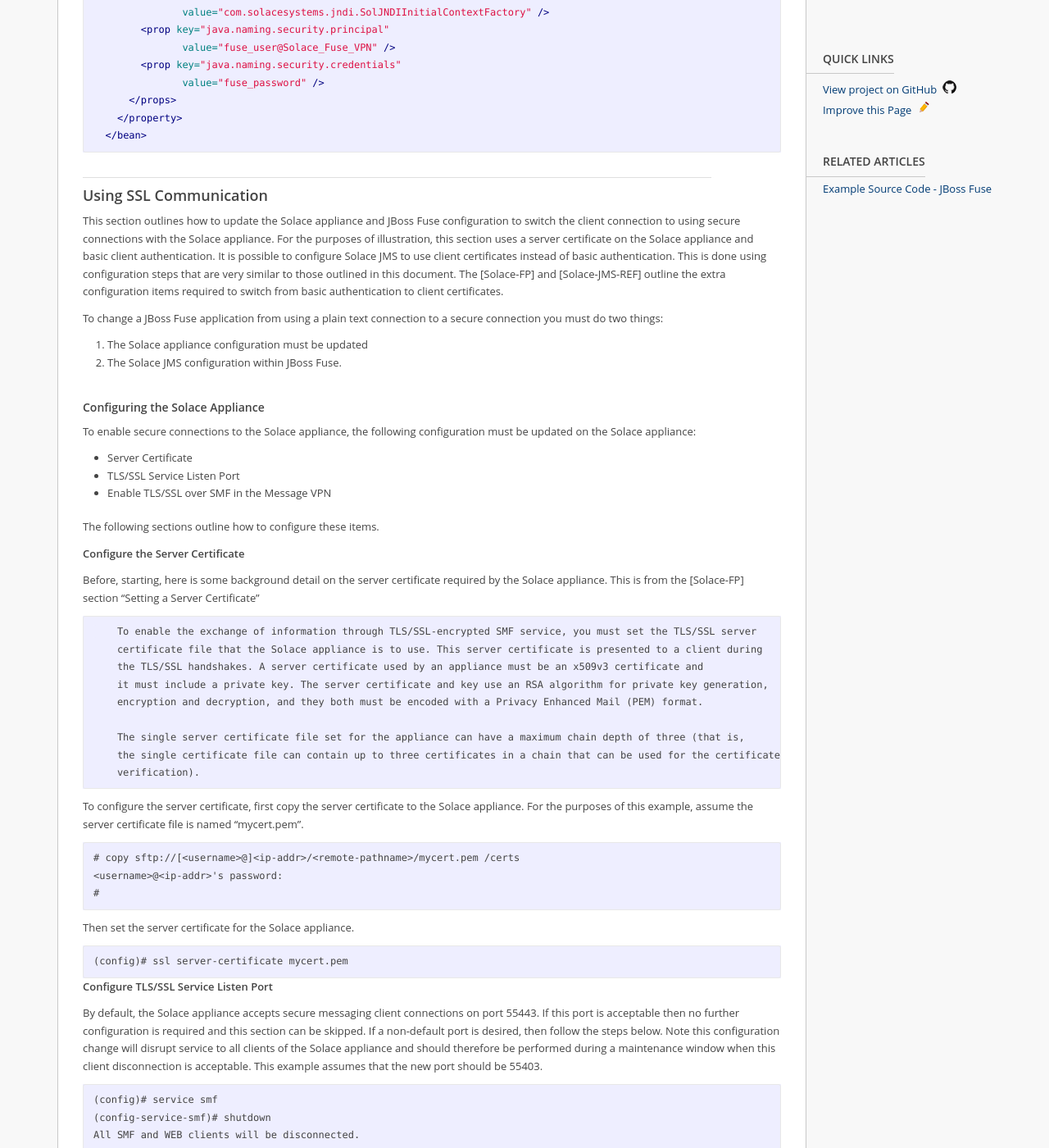
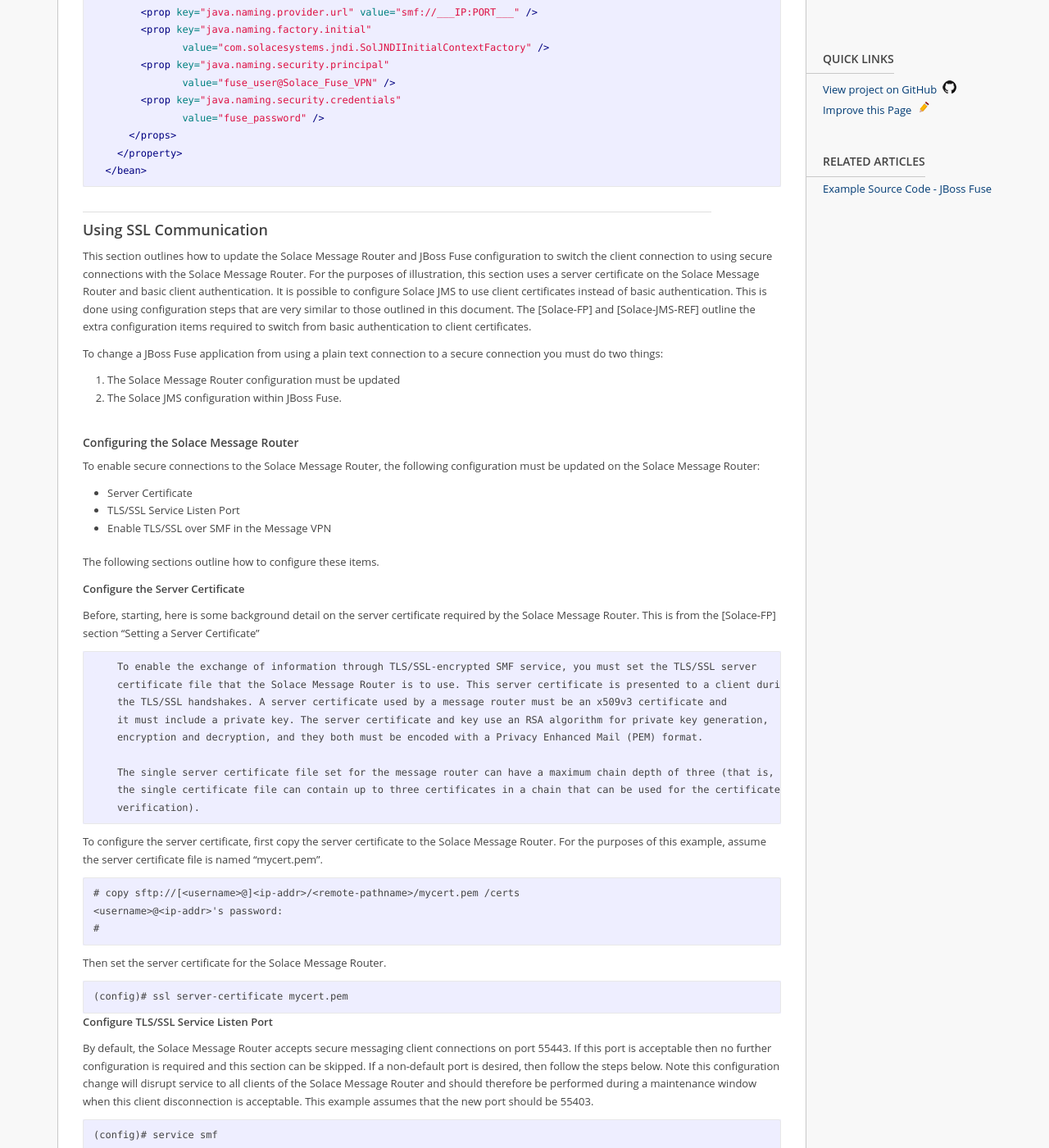
Before and after one commit to SolaceLabs/solace-integration-guides, a Jekyll site: the page built from docs/_guides/red-hat-jboss-fuse-v6.md, in a window 1280 px wide and 1400 px high, scrolled down 11401 px. Shown: the whole window at 82% size. Built offline with Jekyll 4.4.1, drawn with Linux system fonts in a browser that asks for light colours; some of the changed text lies outside the part shown.

Commit message:
Update naming to use Solace Message Router instead of appliance

````diff
--- a/docs/_guides/red-hat-jboss-fuse-v6.md
+++ b/docs/_guides/red-hat-jboss-fuse-v6.md
@@ -37,8 +37,8 @@
 
 This integration guide demonstrates how to configure JBoss Fuse to send and receive JMS messages using a shared JMS connection. Accomplishing this requires completion of the following steps:
 
-* Step 1 – Configuration of the Solace Appliance.
-* Step 2 – Configuring JBoss Fuse to connect to the Solace appliance.
+* Step 1 – Configuration of the Solace Message Router.
+* Step 2 – Configuring JBoss Fuse to connect to the Solace Message Router.
 * Step 3 – Configuring JBoss Fuse to send messages using Solace JMS.
 * Step 4 – Configuring JBoss Fuse to receive messages using Solace JMS.
 
@@ -48,7 +48,7 @@
 
 #### Solace Resources
 
-The following Solace appliance resources are required.
+The following Solace Message Router resources are required.
 
 <table>
     <tr>
@@ -59,7 +59,7 @@
     <tr>
     <td>Solace Message Router IP:Port</td>
     <td>__IP:Port__</td>
-    <td>The IP address and port of the Solace appliance message backbone. This is the address client’s use when connecting to the Solace appliance to send and receive message. This document uses a value of __IP:PORT__.</td>
+    <td>The IP address and port of the Solace Message Router message backbone. This is the address client’s use when connecting to the Solace Message Router to send and receive message. This document uses a value of __IP:PORT__.</td>
     </tr>
     <tr>
     <td>Message VPN</td>
@@ -114,21 +114,21 @@
     </tr>
 </table>
 
-### Step 1 – Configuring the Solace Appliance
+### Step 1 – Configuring the Solace Message Router
 
-The Solace appliance needs to be configured with the following configuration objects at a minimum to enable JMS to send and receive messages within JBoss Fuse:
+The Solace Message Router needs to be configured with the following configuration objects at a minimum to enable JMS to send and receive messages within JBoss Fuse:
 
-* A Message VPN, or virtual message broker, to scope the integration on the Solace appliance.
+* A Message VPN, or virtual message broker, to scope the integration on the Solace Message Router.
 * Client connectivity configurations like usernames and profiles
 * Guaranteed messaging endpoints for receiving messages.
-* Appropriate JNDI mappings enabling JMS clients to connect to the Solace appliance configuration.
+* Appropriate JNDI mappings enabling JMS clients to connect to the Solace Message Router configuration.
 
-For reference, the CLI commands in the following sections are from SolOS version 6.2 but will generally be forward compatible. For more details related to Solace appliance CLI see [Solace-CLI]. Wherever possible, default values will be used to minimize the required configuration. The CLI commands listed also assume that the CLI user has a Global Access Level set to Admin. For details on CLI access levels please see [Solace-FG] section “User Authentication and Authorization”.
+For reference, the CLI commands in the following sections are from SolOS version 6.2 but will generally be forward compatible. For more details related to Solace Message Router CLI see [Solace-CLI]. Wherever possible, default values will be used to minimize the required configuration. The CLI commands listed also assume that the CLI user has a Global Access Level set to Admin. For details on CLI access levels please see [Solace-FG] section “User Authentication and Authorization”.
 
-Also note that this configuration can also be easily performed using SolAdmin, Solace’s GUI management tool. This is in fact the recommended approach for configuring a Solace appliance. This document uses CLI as the reference to remain concise.
+Also note that this configuration can also be easily performed using SolAdmin, Solace’s GUI management tool. This is in fact the recommended approach for configuring a Solace Message Router. This document uses CLI as the reference to remain concise.
 
 #### Creating a Message VPN
-This section outlines how to create a message-VPN called “Solace_Fuse_VPN” on the Solace appliance with authentication disabled and 2GB of message spool quota for Guaranteed Messaging. This message-VPN name is required in JBoss Fuse configuration when connecting to the Solace messaging appliance. In practice appropriate values for authentication, message spool and other message-VPN properties should be chosen depending on the end application’s use case.
+This section outlines how to create a message-VPN called “Solace_Fuse_VPN” on the Solace Message Router with authentication disabled and 2GB of message spool quota for Guaranteed Messaging. This message-VPN name is required in JBoss Fuse configuration when connecting to the Solace Message Router. In practice appropriate values for authentication, message spool and other message-VPN properties should be chosen depending on the end application’s use case.
 
 ```
 (config)# create message-vpn Solace_Fuse_VPN
@@ -148,9 +148,9 @@
 
 #### Configuring Client Usernames & Profiles
 
-This section outlines how to update the default client-profile and how to create a client username for connecting to the Solace appliance. For the client-profile, it is important to enable guaranteed messaging for JMS messaging and transacted sessions if using transactions.
+This section outlines how to update the default client-profile and how to create a client username for connecting to the Solace Message Router. For the client-profile, it is important to enable guaranteed messaging for JMS messaging and transacted sessions if using transactions.
 
-The chosen client username of “fuse_user” will be required by JBoss Fuse when connecting to the Solace appliance.
+The chosen client username of “fuse_user” will be required by JBoss Fuse when connecting to the Solace Message Router.
 
 ```
 (config)# client-profile default message-vpn Solace_Fuse_VPN
@@ -185,7 +185,7 @@
 
 ### Setting up Solace JNDI References
 
-To enable the JMS clients to connect and look up the Queue destination required by JBoss Fuse, there are two JNDI objects required on the Solace appliance:
+To enable the JMS clients to connect and look up the Queue destination required by JBoss Fuse, there are two JNDI objects required on the Solace Message Router:
 
 * A connection factory: JNDI/CF/fuse
 * A queue destination: JNDI/Q/requests
@@ -254,7 +254,7 @@
 
 ##### Option 1: JBoss Fuse Configuration using Spring configuration file
 
-It is necessary to create and deploy a Spring XML configuration file under the JBoss Fuse deploy folder. The following is a sample Spring configuration showing necessary configuration in order to successfully connect to the Solace appliance. The XML configuration file can have any name, e.g.: spring.xml
+It is necessary to create and deploy a Spring XML configuration file under the JBoss Fuse deploy folder. The following is a sample Spring configuration showing necessary configuration in order to successfully connect to the Solace Message Router. The XML configuration file can have any name, e.g.: spring.xml
 
 ```xml
 <?xml version="1.0" encoding="UTF-8"?>
@@ -303,7 +303,7 @@
 </beans>
 ```
 
-The following table explains the configuration and its purpose when connecting to the Solace appliance.
+The following table explains the configuration and its purpose when connecting to the Solace Message Router.
 
 <table>
     <tr>
@@ -312,7 +312,7 @@
     </tr>
     <tr>
     <td>Solace.JndiTemplate</td>
-    <td>This template outlines general connection details for reaching the Solace JNDI hosted on the Solace appliance. The Solace JNDI is used to look up parameters for client connections and for destinations.</td>
+    <td>This template outlines general connection details for reaching the Solace JNDI hosted on the Solace Message Router. The Solace JNDI is used to look up parameters for client connections and for destinations.</td>
     </tr>
     <tr>
     <td>Solace.JndiObjectFactoryBean</td>
@@ -334,7 +334,7 @@
 
 ##### Option 2: JBoss Fuse Configuration using Blueprint configuration file
 
-Similarly to Option 1, it is necessary to create and deploy a Blueprint XML configuration file under the JBoss Fuse deploy folder. The following is a sample Blueprint configuration showing necessary configuration in order to successfully connect to the Solace appliance. The XML configuration file can have any name, e.g.: blueprint.xml
+Similarly to Option 1, it is necessary to create and deploy a Blueprint XML configuration file under the JBoss Fuse deploy folder. The following is a sample Blueprint configuration showing necessary configuration in order to successfully connect to the Solace Message Router. The XML configuration file can have any name, e.g.: blueprint.xml
 
 ```xml
 <?xml version="1.0" encoding="UTF-8"?>
@@ -458,12 +458,12 @@
 
 ## Working with Solace High Availability (HA)
 
-The [Solace-JMS-REF] section “Establishing Connection and Creating Sessions” provides details on how to enable the Solace JMS connection to automatically reconnect to the standby appliance in the case of a HA failover of a Solace appliance. By default Solace JMS connections will reconnect to the standby appliance in the case of an HA failover.
+The [Solace-JMS-REF] section “Establishing Connection and Creating Sessions” provides details on how to enable the Solace JMS connection to automatically reconnect to the standby message router in the case of a HA failover of a Solace Message Router. By default Solace JMS connections will reconnect to the standby message router in the case of an HA failover.
 
 In general the Solace documentation contains the following note regarding reconnection:
 
 ```
-    Note: When using HA redundant appliances, a fail-over from one appliance to its mate will typically
+    Note: When using HA redundant message routers, a fail-over from one message router to its mate will typically
     occur in under 30 seconds, however, applications should attempt to reconnect for at least five minutes.
 ```
 
@@ -519,7 +519,7 @@
 
 ### Authentication
 
-JMS Client authentication is handled by the Solace appliance. The Solace appliance supports a variety of authentications schemes as described in [Solace-FG] in the Section “Client Authentication and Authorization”.  The required JMS authentication properties can be set in the JndiTemplate configuration depending on which authentication scheme is being used. The following example shows how to enable basic authentication using a username of “fuse_user” and password of “fuse_password”.
+JMS Client authentication is handled by the Solace Message Router. The Solace Message Router supports a variety of authentications schemes as described in [Solace-FG] in the Section “Client Authentication and Authorization”.  The required JMS authentication properties can be set in the JndiTemplate configuration depending on which authentication scheme is being used. The following example shows how to enable basic authentication using a username of “fuse_user” and password of “fuse_password”.
 
 ```xml
 <bean id="Solace.JndiTemplate" class="org.springframework.jndi.JndiTemplate">
@@ -539,16 +539,16 @@
 
 ### Using SSL Communication
 
-This section outlines how to update the Solace appliance and JBoss Fuse configuration to switch the client connection to using secure connections with the Solace appliance. For the purposes of illustration, this section uses a server certificate on the Solace appliance and basic client authentication. It is possible to configure Solace JMS to use client certificates instead of basic authentication. This is done using configuration steps that are very similar to those outlined in this document. The [Solace-FP] and [Solace-JMS-REF] outline the extra configuration items required to switch from basic authentication to client certificates.
+This section outlines how to update the Solace Message Router and JBoss Fuse configuration to switch the client connection to using secure connections with the Solace Message Router. For the purposes of illustration, this section uses a server certificate on the Solace Message Router and basic client authentication. It is possible to configure Solace JMS to use client certificates instead of basic authentication. This is done using configuration steps that are very similar to those outlined in this document. The [Solace-FP] and [Solace-JMS-REF] outline the extra configuration items required to switch from basic authentication to client certificates.
 
 To change a JBoss Fuse application from using a plain text connection to a secure connection you must do two things:
 
-1. The Solace appliance configuration must be updated
+1. The Solace Message Router configuration must be updated
 2. The Solace JMS configuration within JBoss Fuse.
 
-#### Configuring the Solace Appliance
+#### Configuring the Solace Message Router
 
-To enable secure connections to the Solace appliance, the following configuration must be updated on the Solace appliance:
+To enable secure connections to the Solace Message Router, the following configuration must be updated on the Solace Message Router:
 
 * Server Certificate
 * TLS/SSL Service Listen Port
@@ -558,21 +558,21 @@
 
 ##### Configure the Server Certificate
 
-Before, starting, here is some background detail on the server certificate required by the Solace appliance. This is from the [Solace-FP] section “Setting a Server Certificate”
+Before, starting, here is some background detail on the server certificate required by the Solace Message Router. This is from the [Solace-FP] section “Setting a Server Certificate”
 
 ```
     To enable the exchange of information through TLS/SSL-encrypted SMF service, you must set the TLS/SSL server
-    certificate file that the Solace appliance is to use. This server certificate is presented to a client during
-    the TLS/SSL handshakes. A server certificate used by an appliance must be an x509v3 certificate and
+    certificate file that the Solace Message Router is to use. This server certificate is presented to a client during
+    the TLS/SSL handshakes. A server certificate used by a message router must be an x509v3 certificate and
     it must include a private key. The server certificate and key use an RSA algorithm for private key generation,
     encryption and decryption, and they both must be encoded with a Privacy Enhanced Mail (PEM) format.
 
-    The single server certificate file set for the appliance can have a maximum chain depth of three (that is,
+    The single server certificate file set for the message router can have a maximum chain depth of three (that is,
     the single certificate file can contain up to three certificates in a chain that can be used for the certificate
     verification).
 ```
 
-To configure the server certificate, first copy the server certificate to the Solace appliance. For the purposes of this example, assume the server certificate file is named “mycert.pem”.
+To configure the server certificate, first copy the server certificate to the Solace Message Router. For the purposes of this example, assume the server certificate file is named “mycert.pem”.
 
 ```
 # copy sftp://[<username>@]<ip-addr>/<remote-pathname>/mycert.pem /certs
@@ -580,7 +580,7 @@
 #
 ```
 
-Then set the server certificate for the Solace appliance.
+Then set the server certificate for the Solace Message Router.
 
 ```
 (config)# ssl server-certificate mycert.pem
@@ -588,7 +588,7 @@
 
 ##### Configure TLS/SSL Service Listen Port
 
-By default, the Solace appliance accepts secure messaging client connections on port 55443. If this port is acceptable then no further configuration is required and this section can be skipped. If a non-default port is desired, then follow the steps below. Note this configuration change will disrupt service to all clients of the Solace appliance and should therefore be performed during a maintenance window when this client disconnection is acceptable. This example assumes that the new port should be 55403.
+By default, the Solace Message Router accepts secure messaging client connections on port 55443. If this port is acceptable then no further configuration is required and this section can be skipped. If a non-default port is desired, then follow the steps below. Note this configuration change will disrupt service to all clients of the Solace Message Router and should therefore be performed during a maintenance window when this client disconnection is acceptable. This example assumes that the new port should be 55403.
 
 ```
 (config)# service smf
@@ -637,7 +637,7 @@
     <prop key="java.naming.provider.url" value="smf://___IP:PORT___" />
 ```
 
-This specified a URI scheme of “smf” which is the plaint-text method of communicating with the Solace appliance. This should be updated to “smfs” to switch to secure communication giving you the following configuration:
+This specified a URI scheme of “smf” which is the plaint-text method of communicating with the Solace Message Router. This should be updated to “smfs” to switch to secure communication giving you the following configuration:
 
 ```xml
     <prop key="java.naming.provider.url" value="smfs://___IP:PORT___" />
@@ -645,9 +645,9 @@
 
 ##### Adding SSL Related Configuration
 
-Additionally, the Solace JMS API must be able to validate the server certificate of the Solace appliance in order to establish a secure connection. To do this, the following trust store parameters need to be provided.
+Additionally, the Solace JMS API must be able to validate the server certificate of the Solace Message Router in order to establish a secure connection. To do this, the following trust store parameters need to be provided.
 
-First the Solace JMS API must be given a location of a trust store file so that it can verify the credentials of the Solace appliance server certificate during connection establishment. This parameter takes a URL or Path to the trust store file.
+First the Solace JMS API must be given a location of a trust store file so that it can verify the credentials of the Solace Message Router server certificate during connection establishment. This parameter takes a URL or Path to the trust store file.
 
 ```xml
     <prop key="Solace_JMS_SSL_TrustStore" value="___Path_or_URL___" />
@@ -733,7 +733,7 @@
 
 In order to enable applications to successfully reconnect to the standby site in the event of a data center failure, it is required that the Solace JMS connection be configured to attempt connection reconnection for a sufficiently long time to enable the manual switch-over to occur. This time is application specific depending on individual disaster recovery procedures and can range from minutes to hours depending on the application. In general it is best to tune the reconnection by changing the “reconnect retries” parameter within the Solace JNDI to a value large enough to cover the maximum time to detect and execute a disaster recovery switch over. If this time is unknown, it is also possible to use a value of “-1” to force the Solace JMS API to reconnect indefinitely.
 
-The reconnect retries is tuned in the Solace appliance CLI as follows:
+The reconnect retries is tuned in the Solace Message Router CLI as follows:
 
 ```
 config)# jndi message-vpn Solace_Spring_VPN
````
Also changed, not shown: docs/_guides/flink-streaming-2-10.md (+12 -12 lines), docs/_guides/hermesjms.md (+2 -2 lines), docs/_guides/nagios.md (+9 -9 lines), docs/_guides/weblogic-app-server.md (+18 -18 lines).
